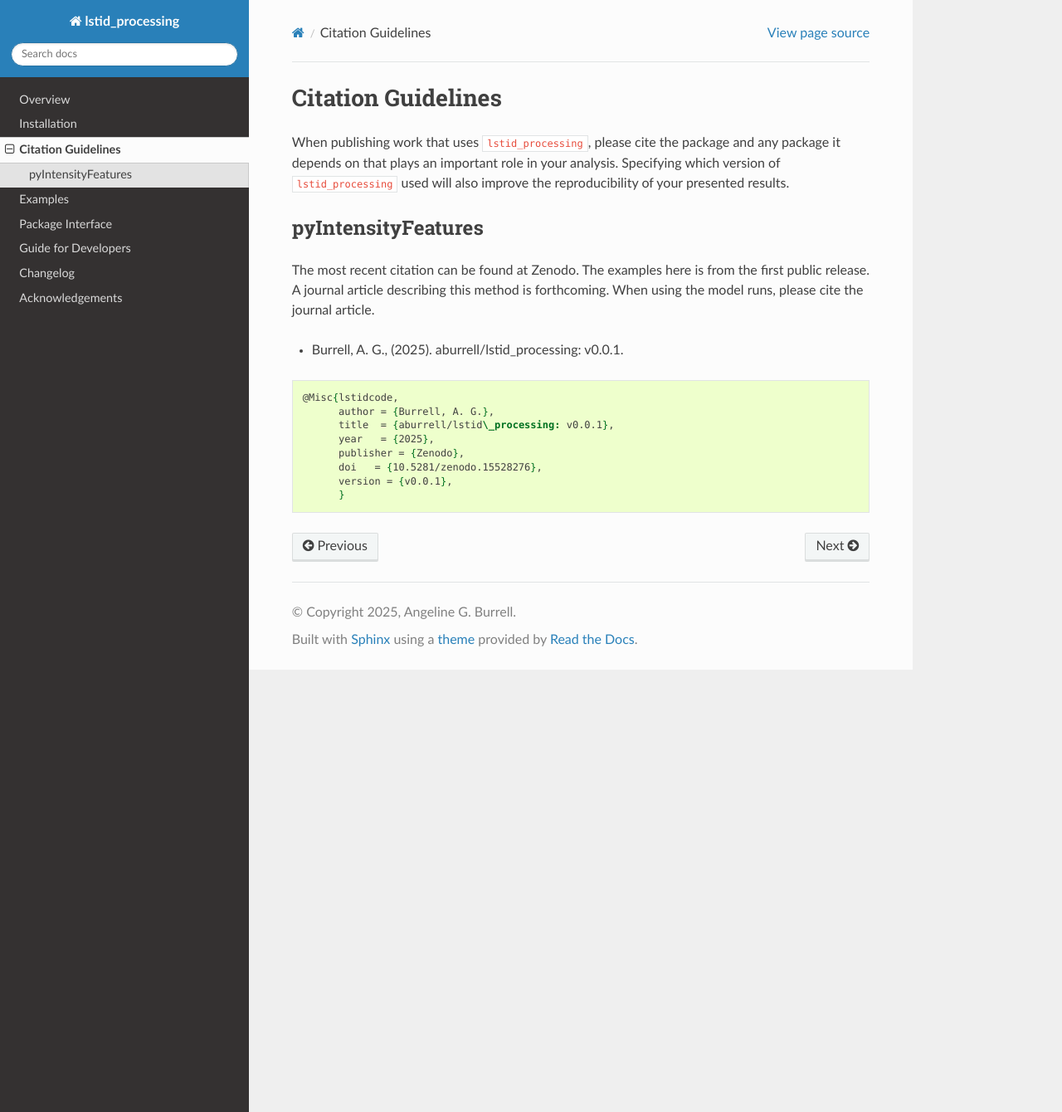
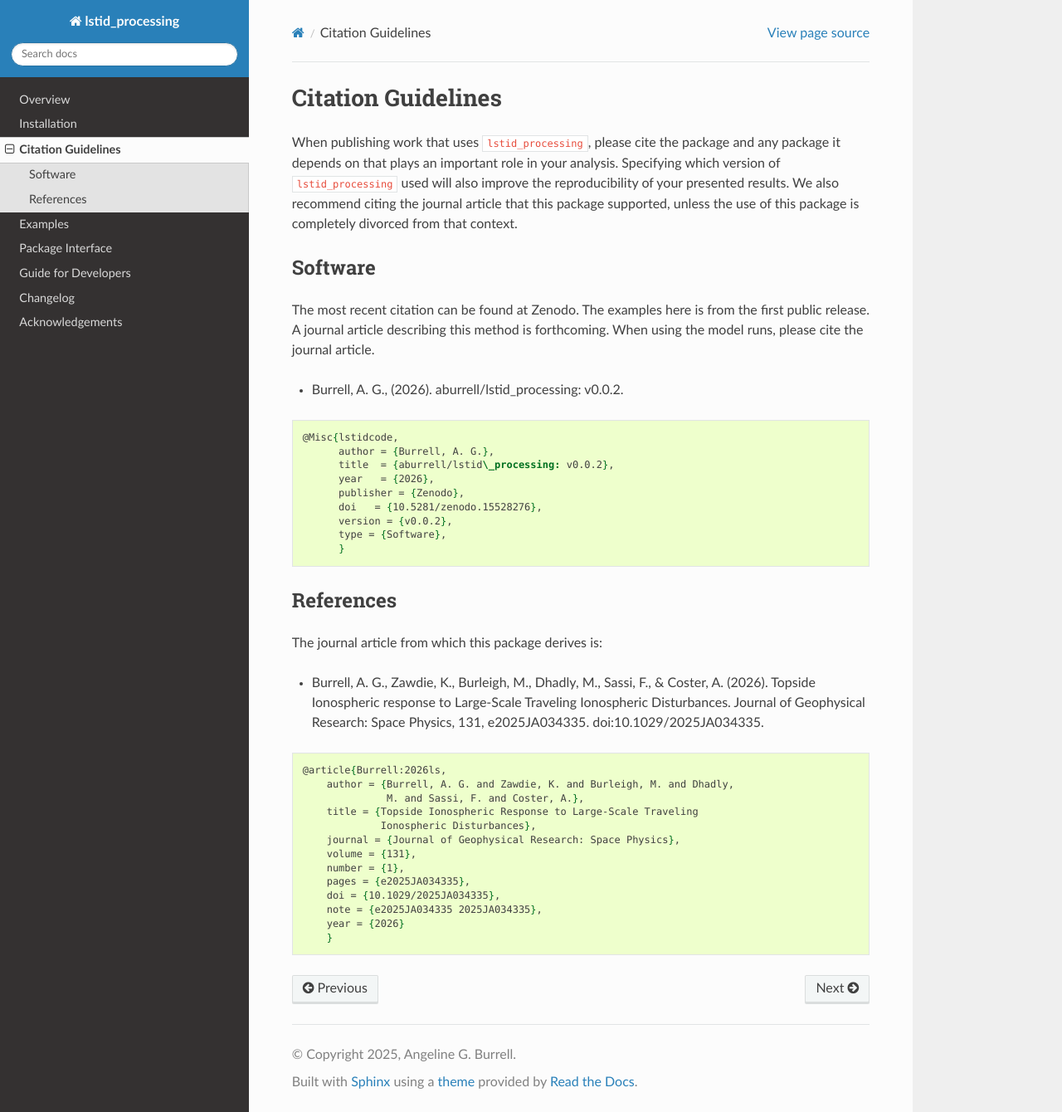
Before and after one commit to aburrell/lstid_processing, a Sphinx documentation site: the page built from docs/citing.rst, in a window 1280 px wide and 1340 px high. Shown: the whole window at 83% size. Built offline with Sphinx 7.4.7 and the Read the Docs theme 3.1.0, drawn with Linux system fonts in a browser that asks for light colours; pages that are not in the unit, such as notebooks, are missing from menus; the version number is read from the project's files by our own code.

Commit message:
DOC: updated citation
Updated the citation in the docs.

```diff
--- a/docs/citing.rst
+++ b/docs/citing.rst
@@ -4,24 +4,53 @@ Citation Guidelines
 When publishing work that uses ``lstid_processing``, please cite the package and
 any package it depends on that plays an important role in your analysis.
 Specifying which version of ``lstid_processing`` used will also improve the
-reproducibility of your presented results.
+reproducibility of your presented results.  We also recommend citing the
+journal article that this package supported, unless the use of this package is
+completely divorced from that context.
 
-pyIntensityFeatures
--------------------
+Software
+--------
 
 The most recent citation can be found at Zenodo. The examples here is from the
 first public release.  A journal article describing this method is forthcoming.
 When using the model runs, please cite the journal article.
 
-* Burrell, A. G., (2025). aburrell/lstid_processing: v0.0.1.
+* Burrell, A. G., (2026). aburrell/lstid_processing: v0.0.2.
 
 .. code-block:: latex
 
     @Misc{lstidcode,
           author = {Burrell, A. G.},
-	  title  = {aburrell/lstid\_processing: v0.0.1},
-  	  year   = {2025},
-	  publisher = {Zenodo},
-	  doi   = {10.5281/zenodo.15528276},
-	  version = {v0.0.1},
-	  }
+          title  = {aburrell/lstid\_processing: v0.0.2},
+          year   = {2026},
+          publisher = {Zenodo},
+          doi   = {10.5281/zenodo.15528276},
+          version = {v0.0.2},
+          type = {Software},
+          }
+
+References
+----------
+
+The journal article from which this package derives is:
+
+* Burrell, A. G., Zawdie, K., Burleigh, M., Dhadly, M., Sassi, F., & Coster, A.
+  (2026). Topside Ionospheric response to Large-Scale Traveling Ionospheric
+  Disturbances. Journal of Geophysical Research: Space Physics, 131,
+  e2025JA034335. doi:10.1029/2025JA034335.
+
+.. code-block:: latex
+
+    @article{Burrell:2026ls,
+        author = {Burrell, A. G. and Zawdie, K. and Burleigh, M. and Dhadly,
+                  M. and Sassi, F. and Coster, A.},
+        title = {Topside Ionospheric Response to Large-Scale Traveling
+                 Ionospheric Disturbances},
+        journal = {Journal of Geophysical Research: Space Physics},
+        volume = {131},
+        number = {1},
+        pages = {e2025JA034335},
+        doi = {10.1029/2025JA034335},
+        note = {e2025JA034335 2025JA034335},
+        year = {2026}
+        }
```
